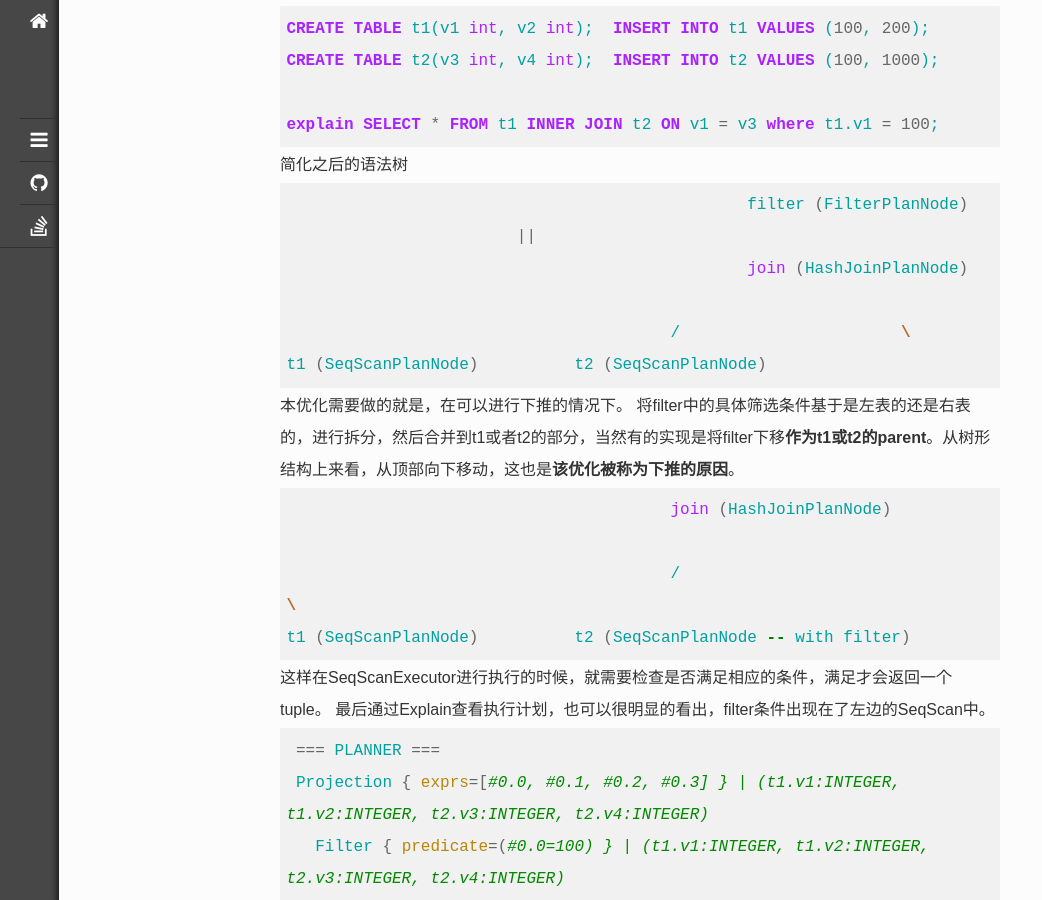
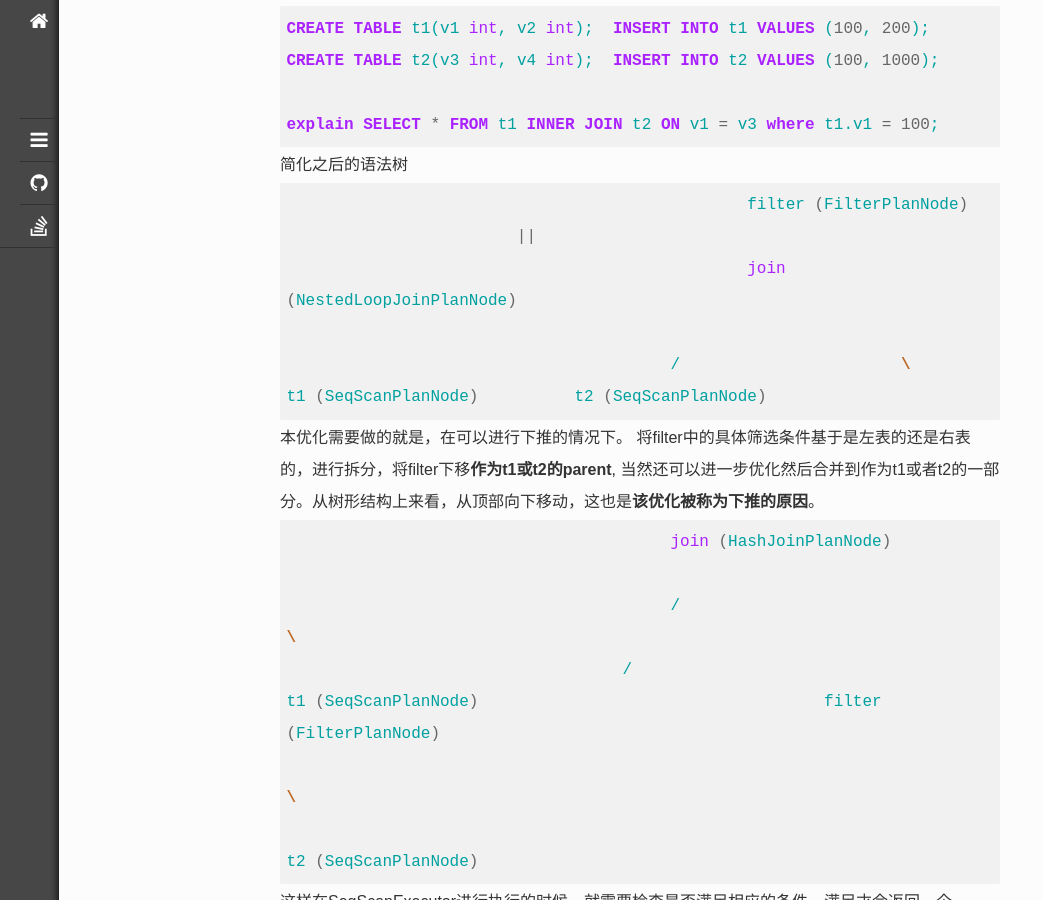
Before and after one commit to jacoffee/jacoffee.github.io, a Jekyll site: the page built from _posts/2022-09-27-bustub-architecture-summary.md, in a window 1280 px wide and 900 px high, scrolled down 6376 px. Shown: the whole window, without its empty margins (0-1042 px from the left). Built offline with Jekyll 4.4.1, drawn with Linux system fonts in a browser that asks for light colours; nearby versions of some CDN libraries; library files that are not in the unit come from our copies; some of the changed text lies outside the part shown.

Commit message:
fix: blog fix

````diff
--- a/_posts/2022-09-27-bustub-architecture-summary.md
+++ b/_posts/2022-09-27-bustub-architecture-summary.md
@@ -2,7 +2,7 @@
 layout: post
 category: database
 date: 2022-09-27 15:29:03 UTC
-title: 【数据库综述系列】CMU15-445课程数据库bustub综述
+title: 【数据库综述系列】CMU15-445课程数据库Bustub综述
 tags: [OLAP数据库研究、bustub、RowStore]
 permalink: /database/summary/bustub
 key:
@@ -197,19 +197,22 @@ explain SELECT * FROM t1 INNER JOIN t2 ON v1 = v3 where t1.v1 = 100;
 ```bash
 						filter (FilterPlanNode)
                         ||
-						join (HashJoinPlanNode)
+						join (NestedLoopJoinPlanNode)
 
 					/			\
 t1 (SeqScanPlanNode)          t2 (SeqScanPlanNode)
 ```
 
-本优化需要做的就是，在可以进行下推的情况下。 将filter中的具体筛选条件基于是左表的还是右表的，进行拆分，然后合并到t1或者t2的部分，当然有的实现是将filter下移**作为t1或t2的parent**。从树形结构上来看，从顶部向下移动，这也是**该优化被称为下推的原因**。
+本优化需要做的就是，在可以进行下推的情况下。 将filter中的具体筛选条件基于是左表的还是右表的，进行拆分，将filter下移**作为t1或t2的parent**, 当然还可以进一步优化然后合并到作为t1或者t2的一部分。从树形结构上来看，从顶部向下移动，这也是**该优化被称为下推的原因**。
 
 ```bash
     					join (HashJoinPlanNode)
 
 					/				       \
-t1 (SeqScanPlanNode)          t2 (SeqScanPlanNode -- with filter)
+				   /
+t1 (SeqScanPlanNode)    				filter (FilterPlanNode)
+												\
+											t2 (SeqScanPlanNode)
 ```
 
 这样在SeqScanExecutor进行执行的时候，就需要检查是否满足相应的条件，满足才会返回一个tuple。 最后通过Explain查看执行计划，也可以很明显的看出，filter条件出现在了左边的SeqScan中。
````
